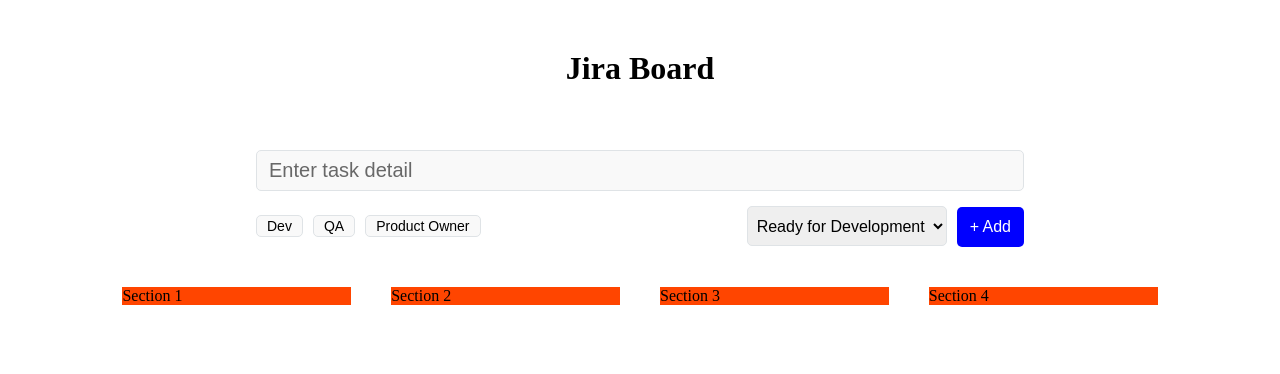
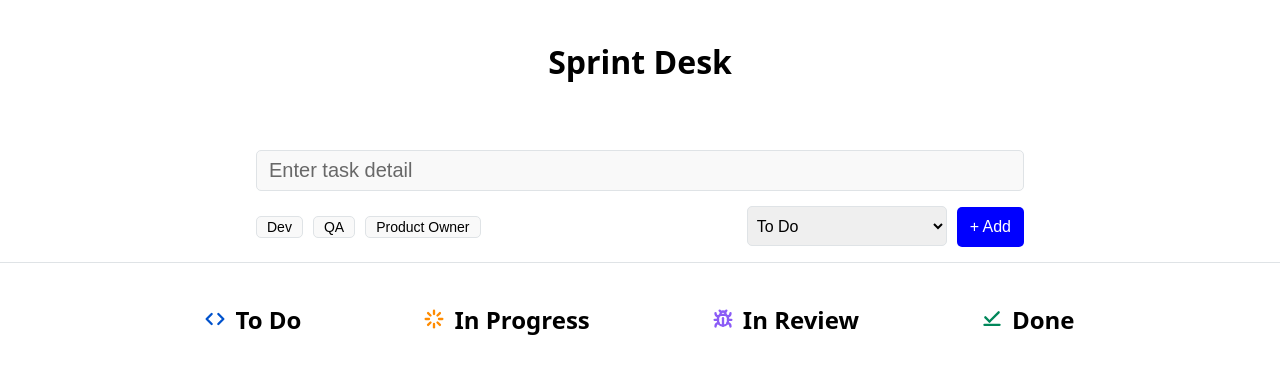
Before and after one commit to nesarikartejas10/jira-board, a React (Vite) app: page / in a window 1280 px wide. Shown: the top 374 px of the page. Built offline with nearby package versions, Linux system fonts and the light colour scheme.

Commit message:
add TaskColumn component with dynamic icon and color support

```diff
--- a/index.html
+++ b/index.html
@@ -4,7 +4,7 @@
     <meta charset="UTF-8" />
     <link rel="icon" type="image/svg+xml" href="/favicon.svg" />
     <meta name="viewport" content="width=device-width, initial-scale=1.0" />
-    <title>jira-board</title>
+    <title>Sprint Desk</title>
   </head>
   <body>
     <div id="root"></div>
--- a/package.json
+++ b/package.json
@@ -10,6 +10,7 @@
     "preview": "vite preview"
   },
   "dependencies": {
+    "lucide-react": "^1.0.1",
     "react": "^19.2.4",
     "react-dom": "^19.2.4"
   },
--- a/src/App.css
+++ b/src/App.css
@@ -5,7 +5,7 @@
 
 .app_title {
   text-align: center;
-  margin: 50px;
+  margin: 40px;
 }
 
 .app_main {
@@ -13,9 +13,3 @@
   justify-content: space-evenly;
   padding: 20px 8%;
 }
-
-.task_column {
-  width: 30%;
-  background-color: orangered;
-  margin: 20px;
-}
--- a/src/App.jsx
+++ b/src/App.jsx
@@ -1,16 +1,21 @@
 import "./App.css";
+import TaskColumn from "./components/task-column/TaskColumn";
 import TaskForm from "./components/task-form/TaskForm";
+import { Bug } from "lucide-react";
+import { Loader } from "lucide-react";
+import { CheckLine } from "lucide-react";
+import { Code } from "lucide-react";
 
 const App = () => {
   return (
     <div className="app">
-      <h1 className="app_title">Jira Board</h1>
+      <h1 className="app_title">Sprint Desk</h1>
       <TaskForm />
       <main className="app_main">
-        <section className="task_column">Section 1</section>
-        <section className="task_column">Section 2</section>
-        <section className="task_column">Section 3</section>
-        <section className="task_column">Section 4</section>
+        <TaskColumn title="To Do" Icon={Code} color="#0052CC" />
+        <TaskColumn title="In Progress" Icon={Loader} color="#FF8B00" />
+        <TaskColumn title="In Review" Icon={Bug} color="#8B5CF6" />
+        <TaskColumn title="Done" Icon={CheckLine} color="#00875A" />
       </main>
     </div>
   );
--- /dev/null
+++ b/src/components/task-column/TaskColumn.css
@@ -0,0 +1,9 @@
+.task_column {
+  margin: 20px;
+}
+
+.task_column_heading {
+  display: flex;
+  align-items: center;
+  gap: 10px;
+}
--- /dev/null
+++ b/src/components/task-column/TaskColumn.jsx
@@ -0,0 +1,14 @@
+import "./TaskColumn.css";
+
+const TaskColumn = ({ title, Icon, color }) => {
+  return (
+    <section className="task_column">
+      <div className="task_column_heading">
+        <Icon size={20} strokeWidth={2.8} color={color} />
+        <h2>{title}</h2>
+      </div>
+    </section>
+  );
+};
+
+export default TaskColumn;
--- a/src/components/task-form/TaskForm.css
+++ b/src/components/task-form/TaskForm.css
@@ -2,10 +2,12 @@
   display: flex;
   align-items: center;
   justify-content: center;
+  border-bottom: 1px solid #dfe3e6;
 }
 
 .task_form {
   width: 60%;
+  margin-bottom: 15px;
 }
 
 .task_input {
--- a/src/components/task-form/TaskForm.jsx
+++ b/src/components/task-form/TaskForm.jsx
@@ -20,12 +20,10 @@
 
           <div>
             <select className="task_status">
-              <option value="Ready for Development">
-                Ready for Development
-              </option>
+              <option value="To Do">To Do</option>
               <option value="In Progress">In Progress</option>
-              <option value="Ready for Test">Ready for Test</option>
-              <option value="Closed">Closed</option>
+              <option value="In Review">In Review</option>
+              <option value="Done">Done</option>
             </select>
             <button type="submit" className="task_submit">
               + Add
--- a/src/index.css
+++ b/src/index.css
@@ -3,3 +3,19 @@
   padding: 0;
   box-sizing: border-box;
 }
+
+html,
+body {
+  font-family:
+    system-ui,
+    -apple-system,
+    BlinkMacSystemFont,
+    "Segoe UI",
+    Roboto,
+    Oxygen,
+    Ubuntu,
+    Cantarell,
+    "Open Sans",
+    "Helvetica Neue",
+    sans-serif;
+}
```
Also changed, not shown: 1 other file (tests, documents, lock files or other folders).
